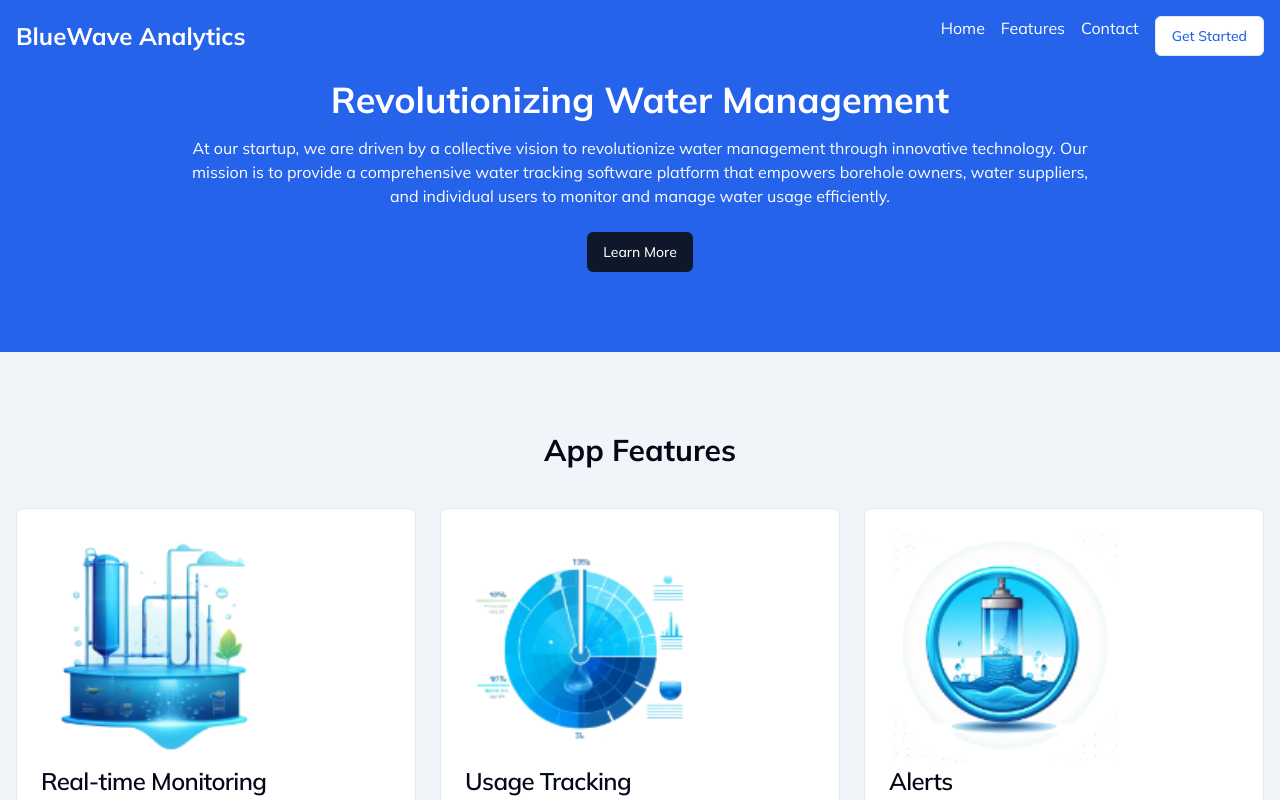
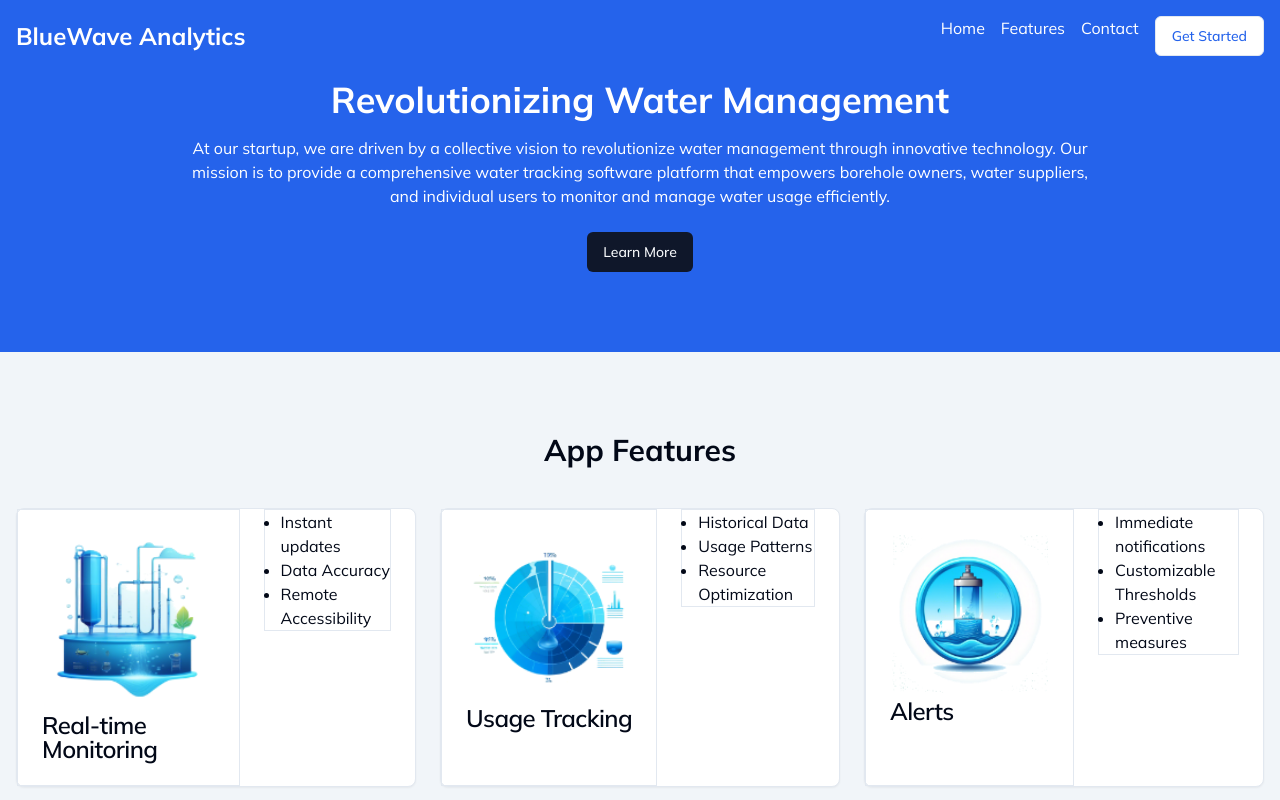
Before and after one commit to Domengo/bluewav, a Next.js app in the folder bluewave/: page / in a window 1280 px wide. Shown: the top 800 px of the page. Built offline with nearby package versions, Linux system fonts and the light colour scheme.

Commit message:
chore: Update landing page layout and dependencies

```diff
--- a/bluewave/app/api/mail/route.ts
+++ b/bluewave/app/api/mail/route.ts
@@ -3,10 +3,7 @@ import { NextRequest, NextResponse } from 'next/server';
 
 export async function POST(request: NextRequest) {
     try {
-        const formData = await request.formData();
-        const name = formData.get('name')?.toString() || 'Anonymous';
-        const email = formData.get('email')?.toString();
-        const message = formData.get('message')?.toString() || '';
+        const { name, email, message } = await request.json();
 
         const transporter = nodemailer.createTransport({
             host: "smtp-relay.brevo.com",
@@ -21,15 +18,19 @@ export async function POST(request: NextRequest) {
         const mailOptions = {
             from: email,
             to: process.env.YOUR_EMAIL,
-            subject: `New Message from ${name}`,
-            text: message,
+            subject: `New Message from ${name || 'Anonymous'}`,
+            text: message || '',
         };
 
         await transporter.sendMail(mailOptions);
 
         return NextResponse.json({ success: true, message: 'Email sent successfully' }, { status: 200 });
     } catch (error) {
-        console.error('Error occurred:', error as Error);
+        if (error instanceof Error) {
+        console.error('Error occurred:', error);
         return NextResponse.json({ success: false, error: error.message }, { status: 500 });
+        } else {
+            return NextResponse.json({ success: false }, { status: 500 });
+        }
     }
 }
--- a/bluewave/components/landing.tsx
+++ b/bluewave/components/landing.tsx
@@ -27,7 +27,7 @@ export function Landing() {
   return (
     <div className="min-h-screen bg-slate-100">
       <header
-        className={`bg-blue-600 text-white p-4 flex justify-between items-center fixed top-0 left-0 right-0 z-50 transition-all duration-300 ${
+        className={`bg-blue-600 text-white p-4 flex justify-between items-center fixed top-0 left-0 right-0 z-50 transition-all w-full duration-300 ${
           isScrolledDown
             ? "-translate-y-full opacity-0 pointer-events-none"
             : "translate-y-0 opacity-100"
@@ -95,7 +95,7 @@ export function Landing() {
       </div>
       <section className="bg-blue-600 text-white text-center py-20 animate-fade-in">
         <h1 className="text-4xl font-bold">Revolutionizing Water Management</h1>
-        <p className="mt-4 md:px-48">
+        <p className="mt-4 px-4 md:px-48">
           At our startup, we are driven by a collective vision to revolutionize
           water management through innovative technology. Our mission is to
           provide a comprehensive water tracking software platform that empowers
--- a/bluewave/components/landing/Card.tsx
+++ b/bluewave/components/landing/Card.tsx
@@ -10,8 +10,8 @@ const FeatureCard: React.FC<FeatureCardProps> = ({ cardData }) => {
   return (
     <>
       {cardData.map((card: CardData) => (
-        <Card key={card.id} className="animate-fade-in-up">
-          <CardHeader>
+        <Card key={card.id} className="animate-fade-in-up flex ">
+          <CardHeader className="border">
             <Image
               src={card.image}
               alt={card.alt}
@@ -24,7 +24,7 @@ const FeatureCard: React.FC<FeatureCardProps> = ({ cardData }) => {
           <CardContent>
             {/* <CardDescription>
               <div> */}
-            <ul className="list-disc pl-4">
+            <ul className="list-disc pl-4 border ">
               {card.description.map((desc, index) => (
                 <li key={index}>{desc}</li>
               ))}
--- a/bluewave/components/landing/ContactForm.tsx
+++ b/bluewave/components/landing/ContactForm.tsx
@@ -1,74 +1,3 @@
-// import {
-//   Card,
-//   CardHeader,
-//   CardTitle,
-//   CardContent,
-//   CardDescription,
-//   CardFooter,
-// } from "@/components/ui/card";
-// import { Label } from "@/components/ui/label";
-// import { Input } from "@/components/ui/input";
-// import { Textarea } from "@/components/ui/textarea";
-// import { Button } from "@/components/ui/button";
-
-// export function ContactForm() {
-//   const handleSubmit = (event: { preventDefault?: any; target?: any; }) => {
-//     event.preventDefault();
-//     const { target } = event;
-//     const data = {
-//       name: target.name.value,
-//       email: target.email.value,
-//       message: target.message.value,
-//     };
-//     fetch("/api/mail", {
-//       method: "POST",
-//       headers: {
-//         "Content-Type": "application/json",
-//       },
-//       body: JSON.stringify(data),
-//     })
-//       .then((res) => res.json())
-//       .then((data) => console.log(data))
-//       .catch((error) => console.error("Error:", error));
-//   };
-
-//   return (
-//     <form className="container mx-auto px-4" onSubmit={handleSubmit}>
-//       <h2 className="text-3xl font-bold text-center mb-10">Contact Us</h2>
-//       <Card className="max-w-lg mx-auto animate-fade-in-up">
-//         <CardHeader>
-//           <CardTitle>Request Our Services</CardTitle>
-//           <CardDescription>
-//             Fill out the form below to get in touch with us.
-//           </CardDescription>
-//         </CardHeader>
-//         <CardContent>
-//           <div className="space-y-4">
-//             <div className="space-y-2">
-//               <Label htmlFor="name">Name</Label>
-//               <Input id="name" placeholder="Enter your name" />
-//             </div>
-//             <div className="space-y-2">
-//               <Label htmlFor="email">Email</Label>
-//               <Input id="email" placeholder="Enter your email" type="email" />
-//             </div>
-//             <div className="space-y-2">
-//               <Label htmlFor="message">Message</Label>
-//               <Textarea
-//                 id="message"
-//                 placeholder="Enter your message"
-//                 className="min-h-[100px]"
-//               />
-//             </div>
-//           </div>
-//         </CardContent>
-//         <CardFooter>
-//           <Button className="ml-auto animate-fade-in-up">Send Message</Button>
-//         </CardFooter>
-//       </Card>
-//     </form>
-//   );
-// }
 'use client'
 import {
   Card,
@@ -118,7 +47,8 @@ export function ContactForm() {
         setEmail("");
         setMessage("");
       } else {
-        setResponseMessage(`Error: ${result.error}`);
+        setResponseMessage(`Error Try Again`);
+        // ${result.error}
       }
     } catch (error) {
       setResponseMessage("Error: Unable to send email");
```
Also changed, not shown: 1 other file (tests, documents, lock files or other folders).
